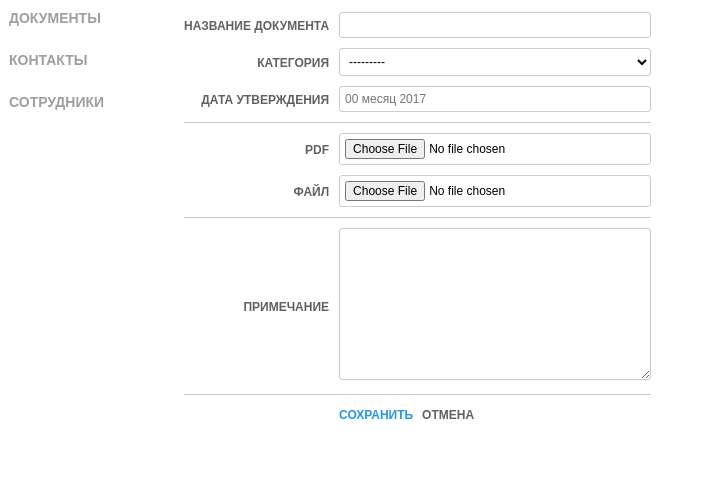
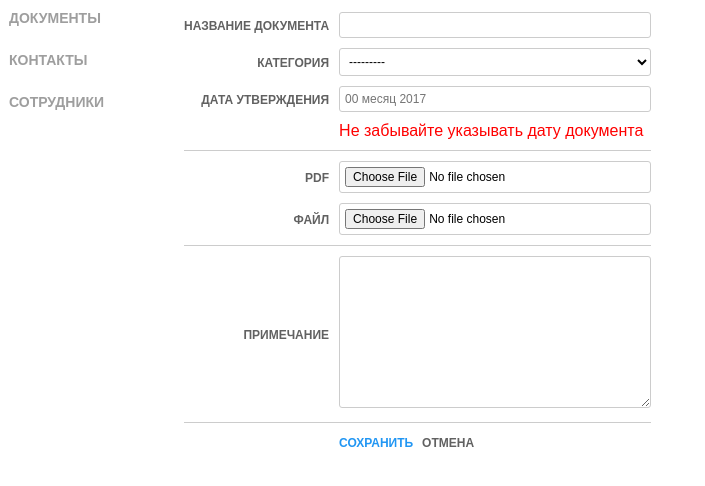
Before and after one commit to e-vladimir/EIS, a Django app: template documents/templates/document_new.html in a window 1280 px wide. Shown: the part 43-529 px from the top of the page, without its empty margins (0-705 px from the left). Run offline with Django 3.2, Linux system fonts and the light colour scheme; the template is opened without the code that fills it: values that come from a table or form of the project are taken from there, others are empty; some libraries are stand-ins or nearby versions.

Commit message:
+ Напоминание для даты документа

```diff
--- a/documents/templates/document_new.html
+++ b/documents/templates/document_new.html
@@ -20,6 +20,7 @@
                             <td align="right"><span class="field">Дата утверждения</span></td>
                             <td>{{ form.date }}</td>
                         </tr>
+                        <tr><td>&nbsp;</td><td><font color="red">Не забывайте указывать дату документа</font></td></tr>
                         <tr><td colspan="2"><hr></td></tr>
                         <tr>
                             <td align="right"><span class="field">PDF</span></td>
```
